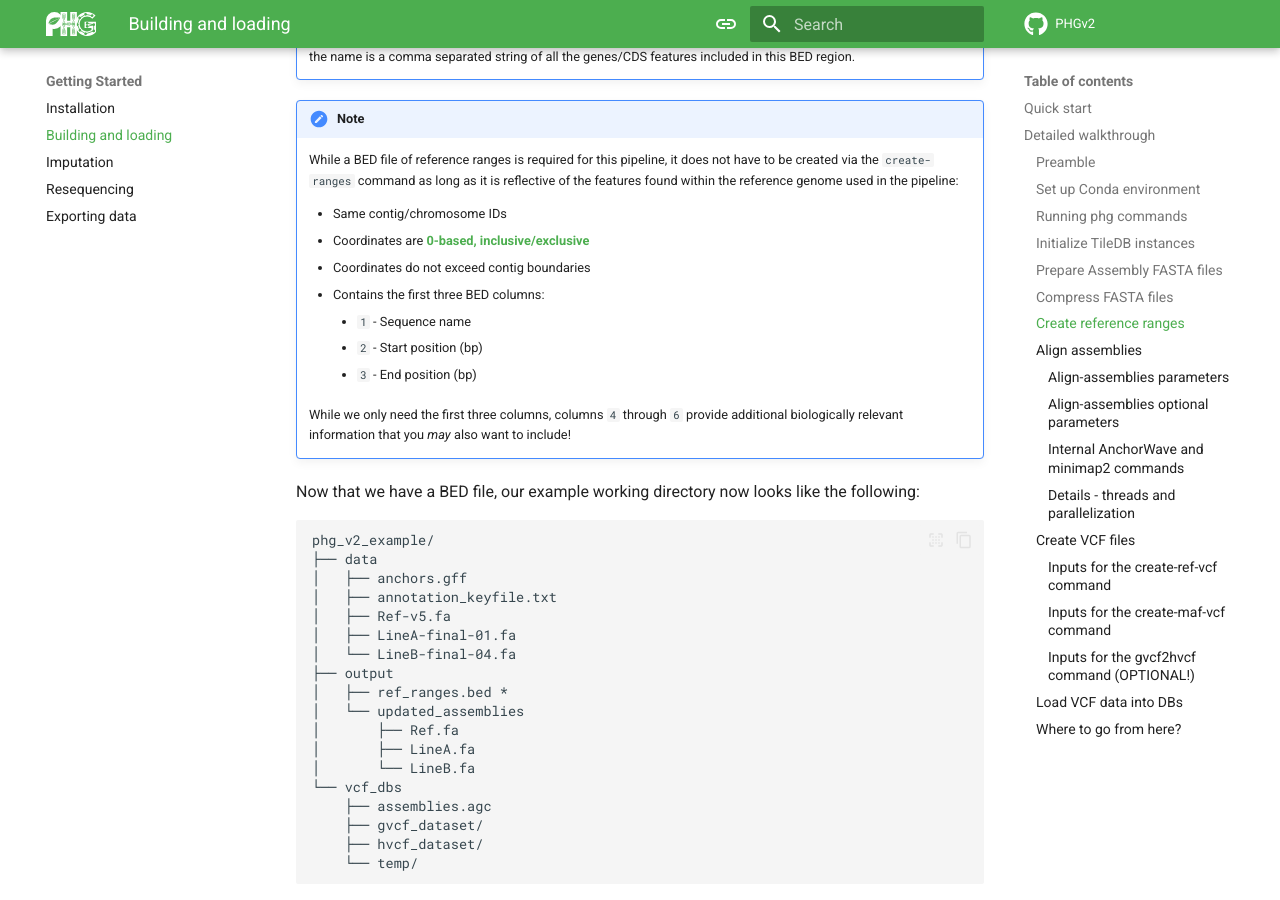
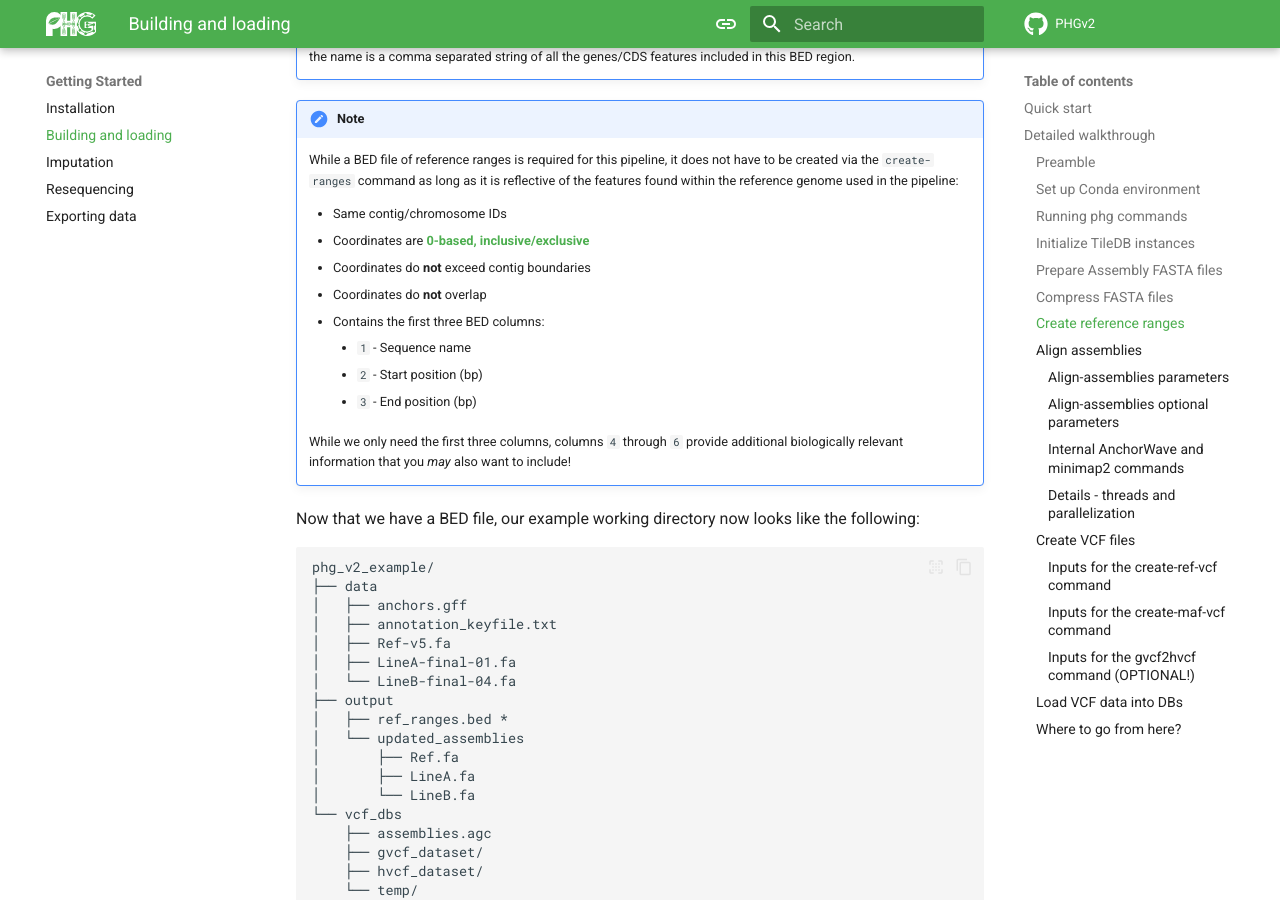
Before and after one commit to maize-genetics/phg_v2, an MkDocs documentation site: the page built from docs/build_and_load.md, in a window 1280 px wide and 900 px high, scrolled down 14766 px. Built offline with MkDocs 1.6.1 and Material for MkDocs 9.7.7, drawn with Linux system fonts in a browser that asks for light colours; comment, search, counter and statistics services are not loaded; some of the changed text lies outside the part shown.

Commit message:
Fix typos; add section to callout

```diff
--- a/docs/build_and_load.md
+++ b/docs/build_and_load.md
@@ -755,7 +755,8 @@ file contains 6 columns of information:
 
     * Same contig/chromosome IDs
     * Coordinates are [**0-based, inclusive/exclusive**](https://tidyomics.com/blog/2018/12/09/2018-12-09-the-devil-0-and-1-coordinate-system-in-genomics/)
-    * Coordinates do not exceed contig boundaries
+    * Coordinates do **not** exceed contig boundaries
+    * Coordinates do **not** overlap
     * Contains the first three BED columns:
         + `1` - Sequence name
         + `2` - Start position (bp)
```
Also changed, not shown: other parts of docs/build_and_load.md (+1 -1 lines).
